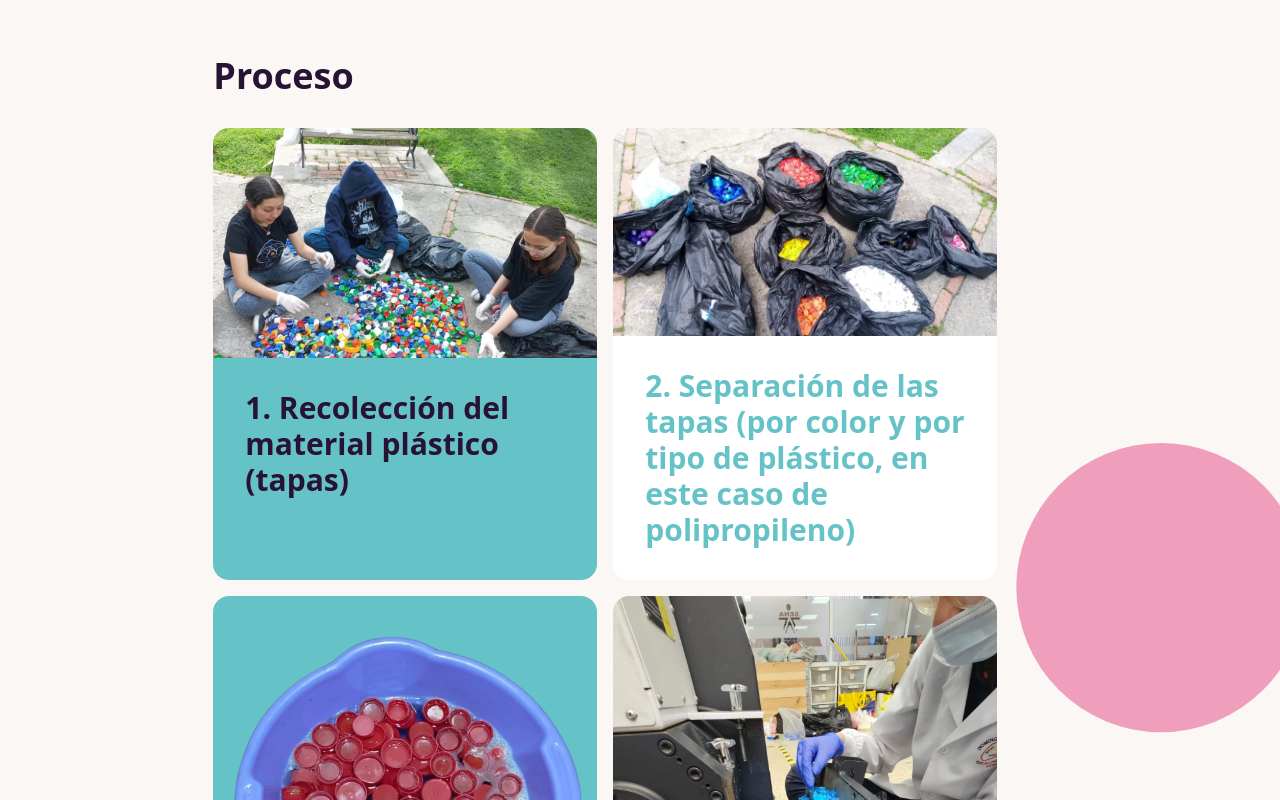
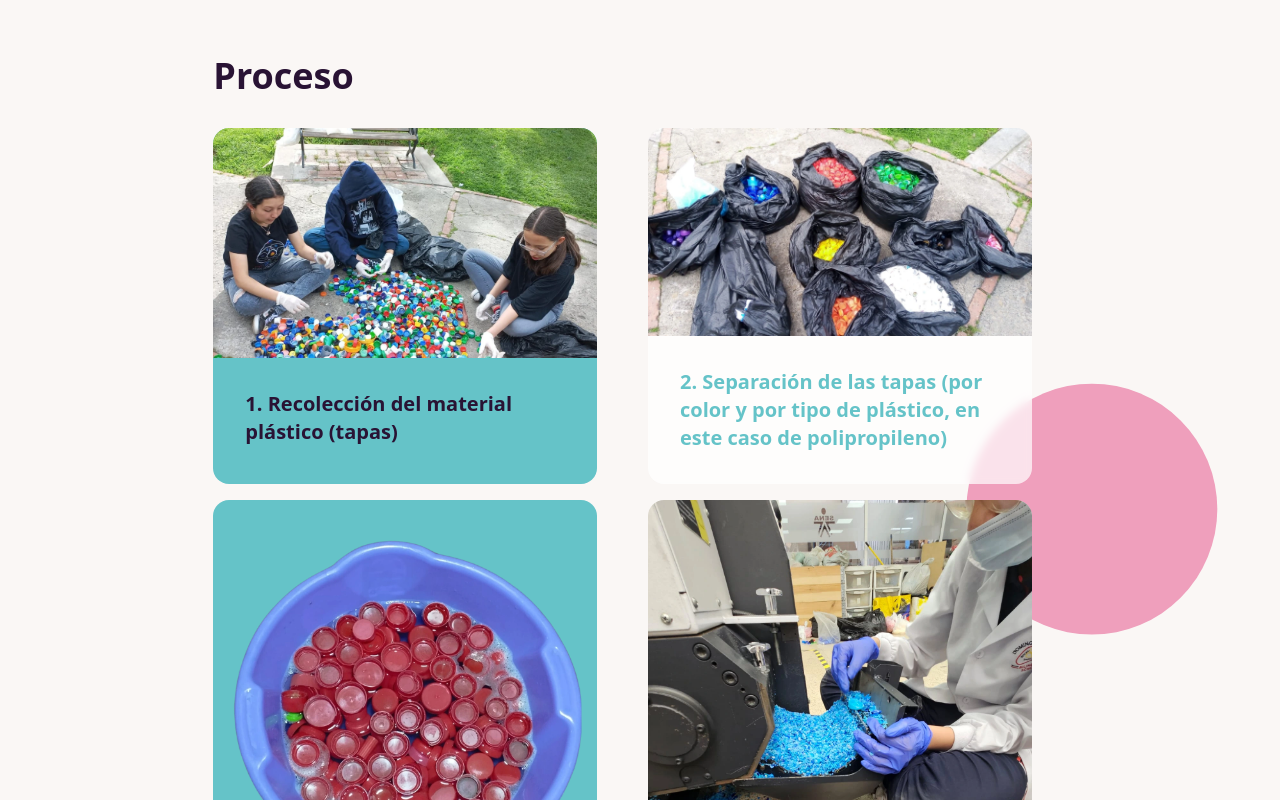
Before and after one commit to DeibydBarragan/tapredit, a Next.js app: page / in a window 1280 px wide. Shown: the part 2980-3780 px from the top of the page. Built offline with nearby package versions, Linux system fonts and the light colour scheme.

Commit message:
Tarjetas de proceso arregladas

```diff
--- a/src/components/sections/process/Process.tsx
+++ b/src/components/sections/process/Process.tsx
@@ -17,17 +17,16 @@ export default function Process({}: Props) {
         >
           Proceso
         </motion.h2>
-        <div className='flex flex-wrap gap-4 mt-8'>
+        <div className='flex flex-col md:grid md:grid-cols-2 gap-4 mt-8'>
           {steps.map((step, index) => (
-            <motion.div className={`card bg-primary ${index%2 !== 0 && 'bg-white text-primary'} w-80 md:w-96`} key={index}
+            <motion.div className={`card bg-primary ${index%2 !== 0 && 'bg-white/70 backdrop-blur-sm text-primary'} w-80 md:w-96`} key={index}
               {...flyUp}
-              transition={{ delay: 0.6 + index * 0.2}}
             >
               <figure>
                 <Image src={`/photos/process/${index + 1}.webp`} alt={step.title} width={400} height={200} />
               </figure>
               <div className="card-body">
-                <h3>{step.title}</h3>
+                <h3 className="text-xl">{step.title}</h3>
               </div>
             </motion.div>
           ))}
```
